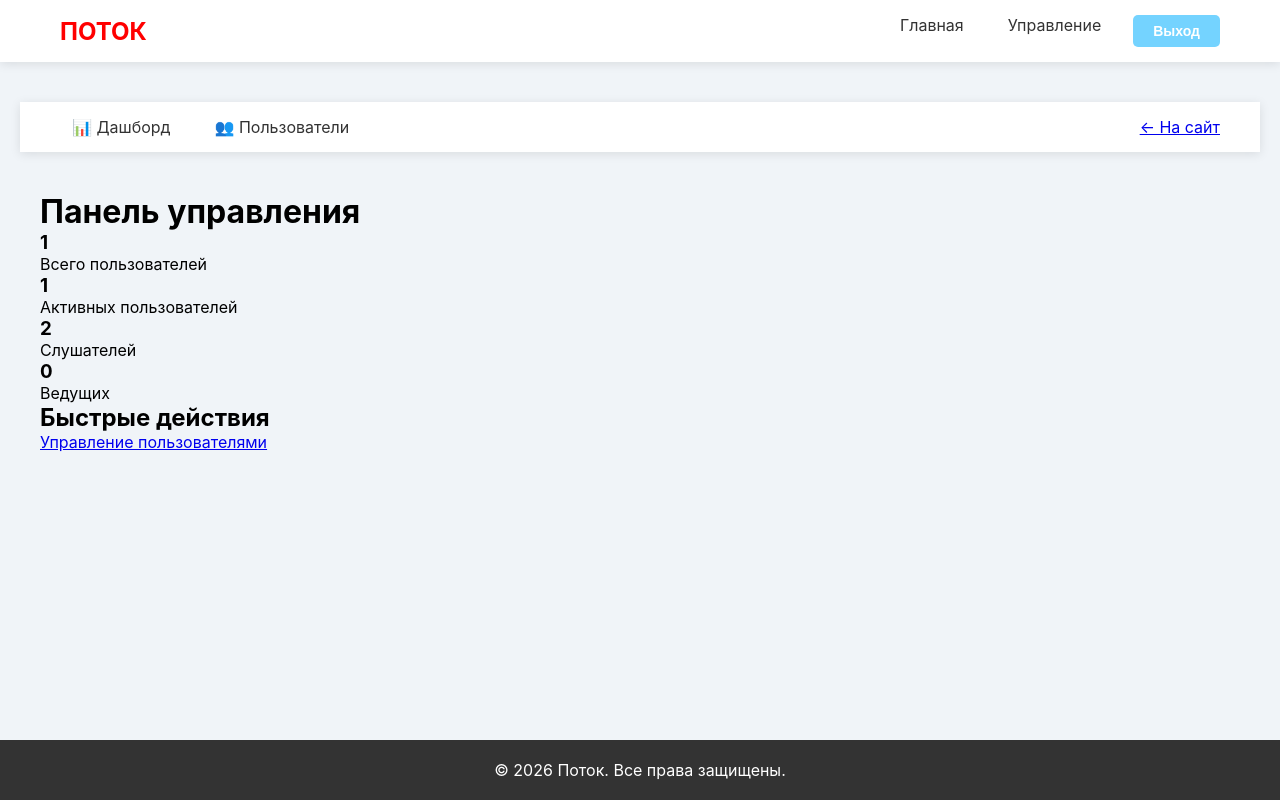
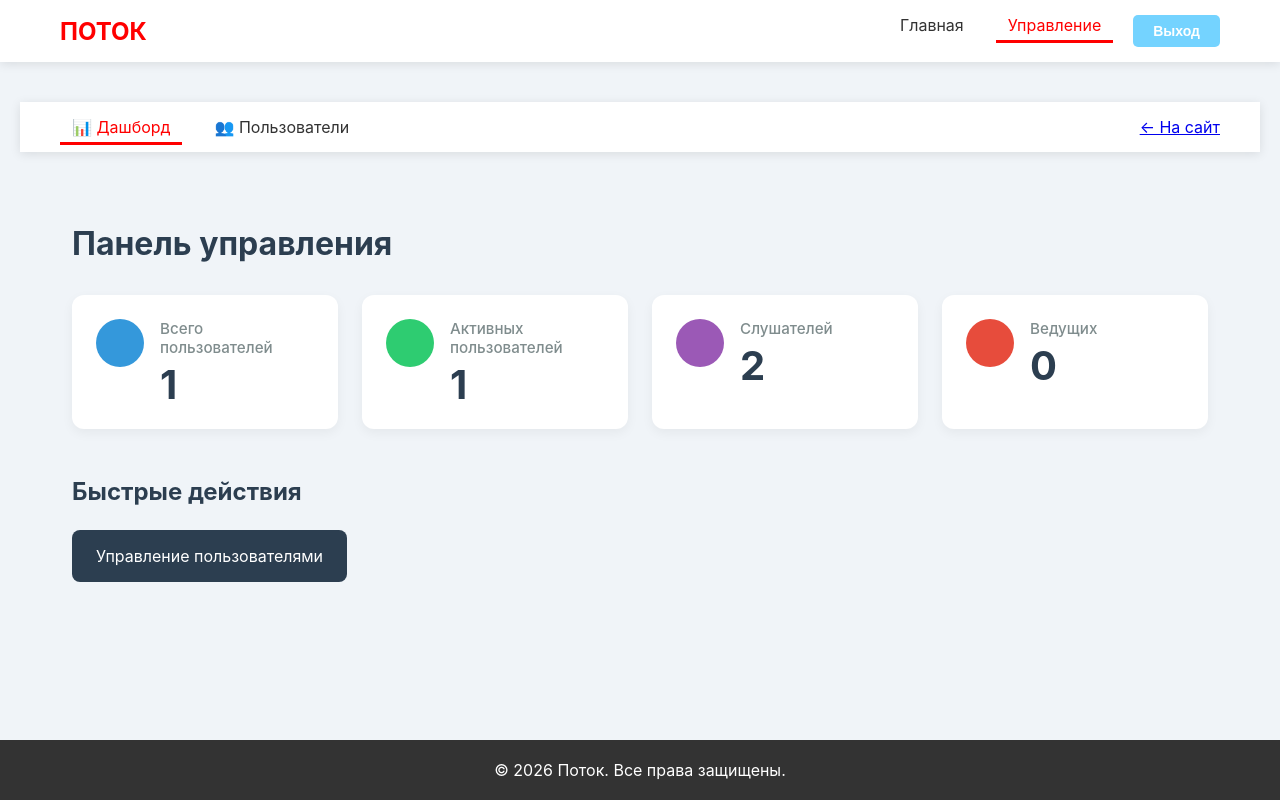
Before and after one commit to ivantr30/HackathonSpring2026, a Django app: page /dashboard in a window 1280 px wide. Run offline with Django 5.2, Linux system fonts and the light colour scheme; a user stored in the database is signed in; data comes from the database, SQL or seed files in the repository.

Commit message:
адаптация стилей под мобильные устройства, небольшие изменения в стилях администрации

```diff
--- a/TTK/mainapp/static/css/base.css
+++ b/TTK/mainapp/static/css/base.css
@@ -54,6 +54,13 @@ nav ul li a {
 nav ul li a:hover {
     color: #ff0000;
 }
+
+nav ul li a.active {
+    color: #ff0000;
+    border-bottom: 3px solid #ff0000;
+    padding-bottom: 5px;
+}
+
 nav ul li form {
     display: inline;
 }
--- a/TTK/mainapp/static/css/dashboard.css
+++ b/TTK/mainapp/static/css/dashboard.css
@@ -0,0 +1,144 @@
+/* Dashboard styles */
+.admin-dashboard {
+    padding: 2rem;
+}
+
+.admin-dashboard h1 {
+    margin-bottom: 2rem;
+    color: #2c3e50;
+}
+
+.stats-grid {
+    display: grid;
+    grid-template-columns: repeat(auto-fit, minmax(240px, 1fr));
+    gap: 1.5rem;
+    margin-bottom: 3rem;
+}
+
+.stat-card {
+    background: white;
+    border-radius: 12px;
+    padding: 1.5rem;
+    box-shadow: 0 4px 12px rgba(0, 0, 0, 0.05);
+    display: flex;
+    align-items: flex-start;
+    gap: 1rem;
+    transition: transform 0.2s, box-shadow 0.2s;
+}
+
+.stat-card:hover {
+    transform: translateY(-4px);
+    box-shadow: 0 8px 20px rgba(0, 0, 0, 0.1);
+}
+
+.stat-icon {
+    width: 48px;
+    height: 48px;
+    border-radius: 50%;
+    background: #3498db;
+    display: flex;
+    align-items: center;
+    justify-content: center;
+    color: white;
+    font-size: 1.5rem;
+    flex-shrink: 0;
+}
+
+.stat-icon-total {
+    background: #3498db;
+}
+
+.stat-icon-active {
+    background: #2ecc71;
+}
+
+.stat-icon-listeners {
+    background: #9b59b6;
+}
+
+.stat-icon-hosts {
+    background: #e74c3c;
+}
+
+.stat-info {
+    display: flex;
+    flex-direction: column;
+}
+
+.stat-info p {
+    margin: 0 0 0.5rem 0;
+    color: #7f8c8d;
+    font-size: 0.95rem;
+    font-weight: 500;
+}
+
+.stat-info h3 {
+    margin: 0;
+    font-size: 2.5rem;
+    color: #2c3e50;
+    line-height: 1;
+}
+
+.quick-actions h2 {
+    margin-bottom: 1.5rem;
+    color: #2c3e50;
+}
+
+.action-buttons {
+    display: flex;
+    flex-wrap: wrap;
+    gap: 1rem;
+}
+
+.action-btn {
+    display: inline-block;
+    background: #2c3e50;
+    color: white;
+    text-decoration: none;
+    padding: 1rem 1.5rem;
+    border-radius: 8px;
+    transition: background 0.2s;
+}
+
+.action-btn:hover {
+    background: #1a252f;
+}
+
+/* Mobile responsiveness for dashboard */
+@media (max-width: 768px) {
+    .admin-dashboard {
+        padding: 1rem;
+    }
+
+    .stats-grid {
+        grid-template-columns: 1fr;
+        gap: 1rem;
+    }
+
+    .stat-card {
+        padding: 1.25rem;
+    }
+
+    .stat-icon {
+        width: 40px;
+        height: 40px;
+        font-size: 1.25rem;
+    }
+
+    .stat-info h3 {
+        font-size: 2rem;
+    }
+
+    .stat-info p {
+        font-size: 0.85rem;
+    }
+
+    .action-buttons {
+        flex-direction: column;
+    }
+
+    .action-btn {
+        width: 100%;
+        text-align: center;
+    }
+}
--- a/TTK/mainapp/templates/admin/dashboard.html
+++ b/TTK/mainapp/templates/admin/dashboard.html
@@ -8,34 +8,34 @@
 
     <div class="stats-grid">
         <div class="stat-card">
-            <div class="stat-icon"></div>
+            <div class="stat-icon stat-icon-total"></div>
             <div class="stat-info">
+                <p>Всего пользователей</p>
                 <h3>{{ total_users }}</h3>
-                <p>Всего пользователей</p>
             </div>
         </div>
 
         <div class="stat-card">
-            <div class="stat-icon"></div>
+            <div class="stat-icon stat-icon-active"></div>
             <div class="stat-info">
+                <p>Активных пользователей</p>
                 <h3>{{ active_users }}</h3>
-                <p>Активных пользователей</p>
             </div>
         </div>
 
         <div class="stat-card">
-            <div class="stat-icon"></div>
+            <div class="stat-icon stat-icon-listeners"></div>
             <div class="stat-info">
+                <p>Слушателей</p>
                 <h3>{{ listeners }}</h3>
-                <p>Слушателей</p>
             </div>
         </div>
 
         <div class="stat-card">
-            <div class="stat-icon"></div>
+            <div class="stat-icon stat-icon-hosts"></div>
             <div class="stat-info">
+                <p>Ведущих</p>
                 <h3>{{ hosts }}</h3>
-                <p>Ведущих</p>
             </div>
         </div>
     </div>
--- a/TTK/mainapp/templates/base.html
+++ b/TTK/mainapp/templates/base.html
@@ -15,9 +15,9 @@
         <nav>
             <div class="logo"><a href="{% url 'player' %}">ПОТОК</a></div>
             <ul>
-                <li><a href="{% url 'player' %}">Главная</a></li>
+                <li><a href="{% url 'player' %}" class="{% if request.resolver_match.url_name == 'player' %}active{% endif %}">Главная</a></li>
                 {% if user|has_group:'Админ' or user.is_superuser %}
-                <li><a href="{% url 'dashboard' %}">Управление</a></li>
+                <li><a href="{% url 'dashboard' %}" class="{% if request.resolver_match.url_name == 'dashboard' %}active{% endif %}">Управление</a></li>
                 {% endif %}
                 <li>
                     <form method="post" action="{% url 'logout' %}" class="logout-form">
```
Also changed, not shown: other parts of TTK/mainapp/static/css/base.css (+47 -0 lines), TTK/mainapp/static/css/Player.css (+18 -0 lines), TTK/mainapp/static/css/admin.css (+99 -3 lines), TTK/mainapp/static/css/login.css (+32 -0 lines), TTK/mainapp/static/css/register.css (+32 -0 lines).
